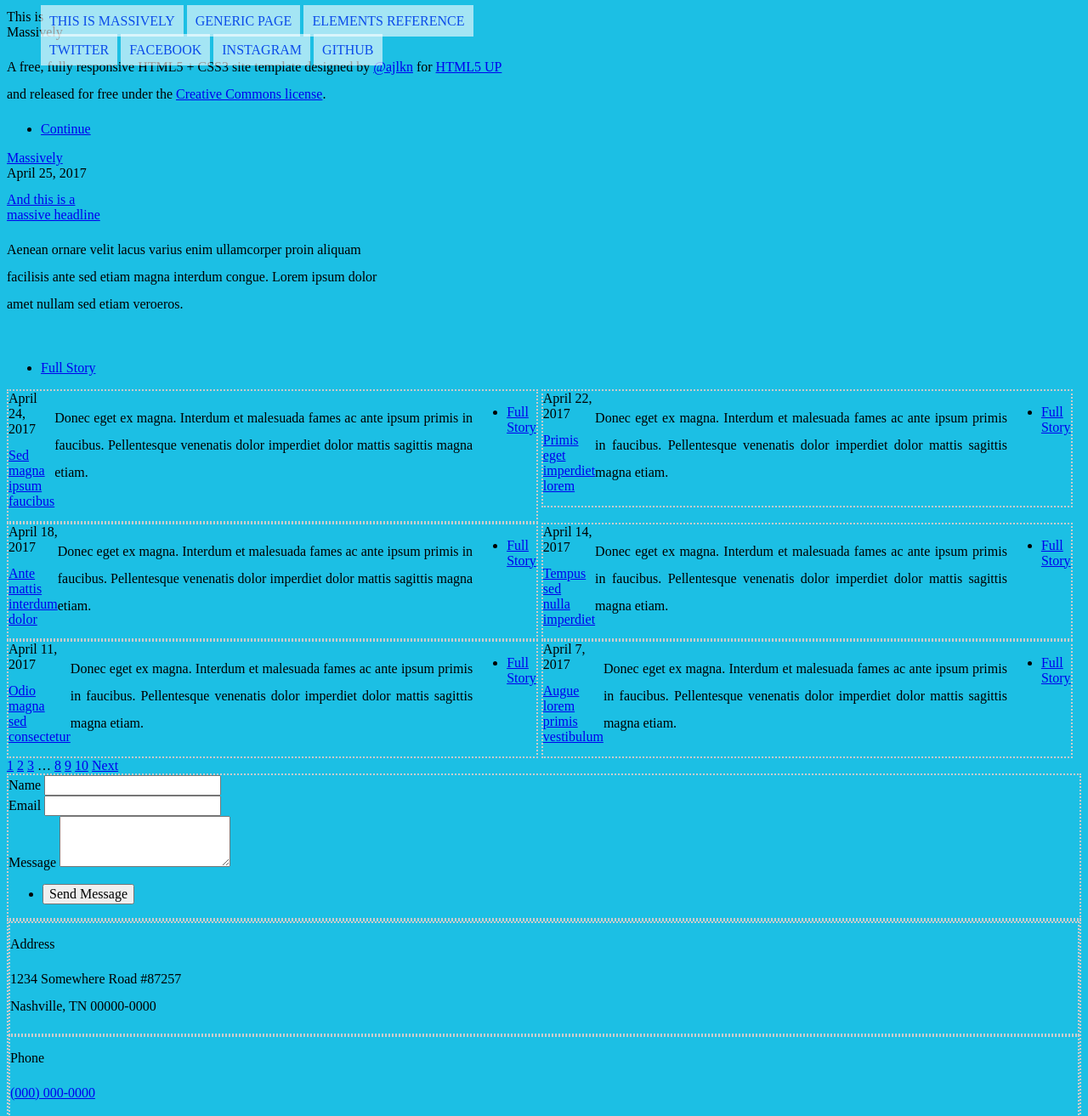
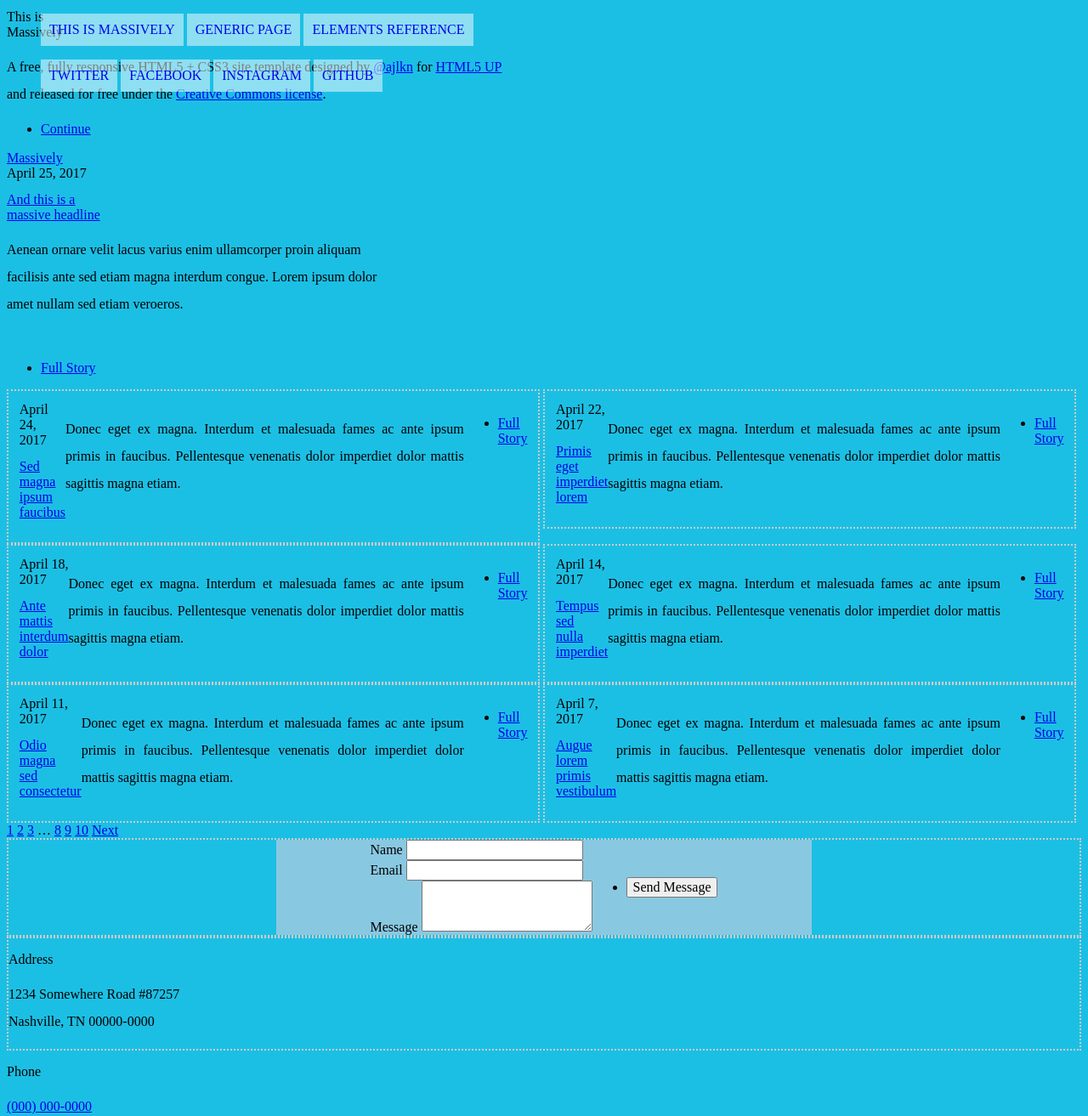
Before and after one commit to FJTSYSTEMS2014/Fronted_y_Maquetado_Web_2020, a plain HTML site: page index.html in a window 1280 px wide. Shown: the top 1313 px of the page at 85% size. Drawn offline with nearby package versions, Linux system fonts and the light colour scheme.

Commit message:
cambiosTPn2_Tscherig_Francisco

```diff
--- a/styles.css
+++ b/styles.css
@@ -1,84 +1,82 @@
-body {
-    background-color: #1cbfe4;
-
-
-}
-
-
 * {
-    font-family:  serif;
+    font-family: serif;
     font-size: 16px;
 }
 
+body {
+    background-color: #1cbfe4;
+}
 
-h1,h2,h3,h4,h5,h6 {
-
+h1, h2, h3, h4, h5, h6 {
     font-weight: normal;
 }
 
-
 #nav ul li a {
-    text-decoration:none;
+    text-decoration: none;
     text-transform: uppercase;
 }
-
 
 p {
     text-align: justify;
     line-height: 2em
 }
 
-.posts article, #footer section  {
+.posts article, #footer section:first-child {
     border-style: dotted;
     border-width: 2px;
     border-color: #CCCCCC;
-
 }
 
-#footer section form textarea:hover {
-
+#footer section form textarea:hover, #footer section form textarea:focus {
     cursor: pointer;
     background-color: #00ff48;
-  }
-  #footer section form input:hover {
+}
 
+#footer section form input:hover, #footer section form input:focus {
     cursor: pointer;
     background-color: #00ff48;
-  }
+}
 
-
-  #nav {
+#nav {
     position: fixed;
     top: 0;
-    width:100%;
+    width: 100%;
+}
 
- }
- #nav li {
-   padding: 10px;
-   display: inline;
-   background-color:rgb(255, 255, 255);
-   filter:alpha(opacity=50);
-   opacity:0.6;
- }
+/*#nav li {
+    padding: 10px;
+    display: inline-block;
+    background-color: rgb(255, 255, 255);
+    filter: alpha(opacity=50);
+    opacity: 0.6;
+}
+*/
 
-
- .posts article {
-
-    width:48.5vw;
-    display: inline-flex;
-
+#nav ul li {
+    padding: 10px;
+    display: inline-block;
+    background-color: rgba(255, 255, 255, 0.5);
 }
 
 .posts article {
-    border-spacing: 0px;
-    padding: 0%;
-
+    padding: 1vw;
+    width: 49vw;
+    display: inline-flex;
 }
 
+.posts article {
+    box-sizing: border-box;
+    /* El valor border-box en el box-sizing hace que el padding y
+     el border pasen a formar parte del cálculo del ancho de la caja y no lo suman posteriormente.*/
+}
 
- #footer section form {
-    width: 48.5vw;
-     display: inline-block;
-     position: center;
-
+form {
+    background-color: rgba(245, 209, 224, 0.5);
+    display: flex;
+    vertical-align: middle;
+    margin-left: auto;
+    margin-right: auto;
+    width: 50%;
+    justify-content: center;
+    align-items: center;
 }
```
Also changed, not shown: index.html (+29 -11 lines).
